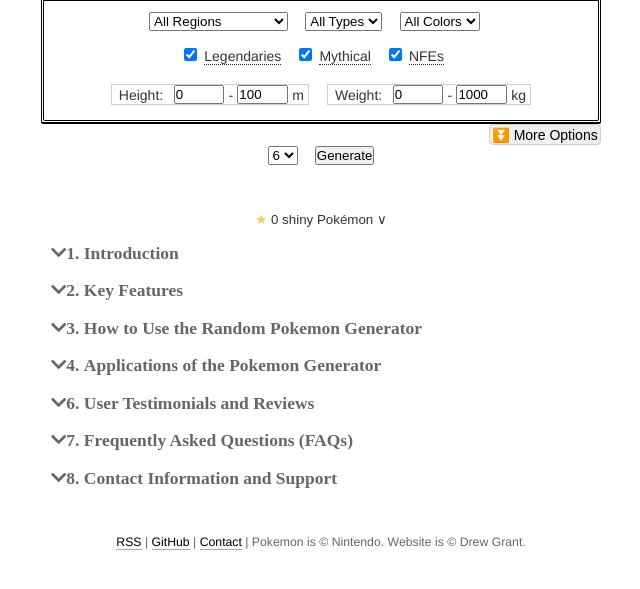
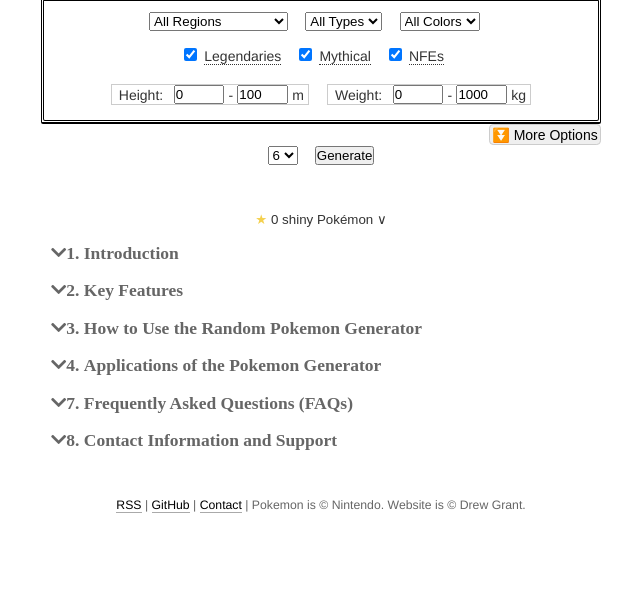
Before and after one commit to happydrew/RandomPokemonGeneratorNew, a website with bundled scripts: page public/index.html in a window 1280 px wide. Shown: the part 77-666 px from the top of the page, without its empty margins (319-959 px from the left). Built offline with nearby package versions, Linux system fonts and the light colour scheme.

Commit message:
delete user feedback

```diff
--- a/public/index.html
+++ b/public/index.html
@@ -339,7 +339,7 @@
 		<p>We invite you to follow our updates and be the first to try these new features as they become available!</p>
 	</div>-->
 
-	<h2 onclick="toggleContent('section6')" class="arrow-icon fas fa-chevron-down">6. User Testimonials and Reviews</h2>
+	<!--<h2 onclick="toggleContent('section6')" class="arrow-icon fas fa-chevron-down">6. User Testimonials and Reviews</h2>
 	<div id="section6" class="content">
 		<div class="carousel">
 			<div class="carousel-inner">
@@ -384,7 +384,7 @@
 					invaluable."</div>
 			</div>
 		</div>
-	</div>
+	</div>-->
 
 	<h2 onclick="toggleContent('section7')" class="arrow-icon fas fa-chevron-down">7. Frequently Asked Questions (FAQs)</h2>
 	<div id="section7" class="content">
```
